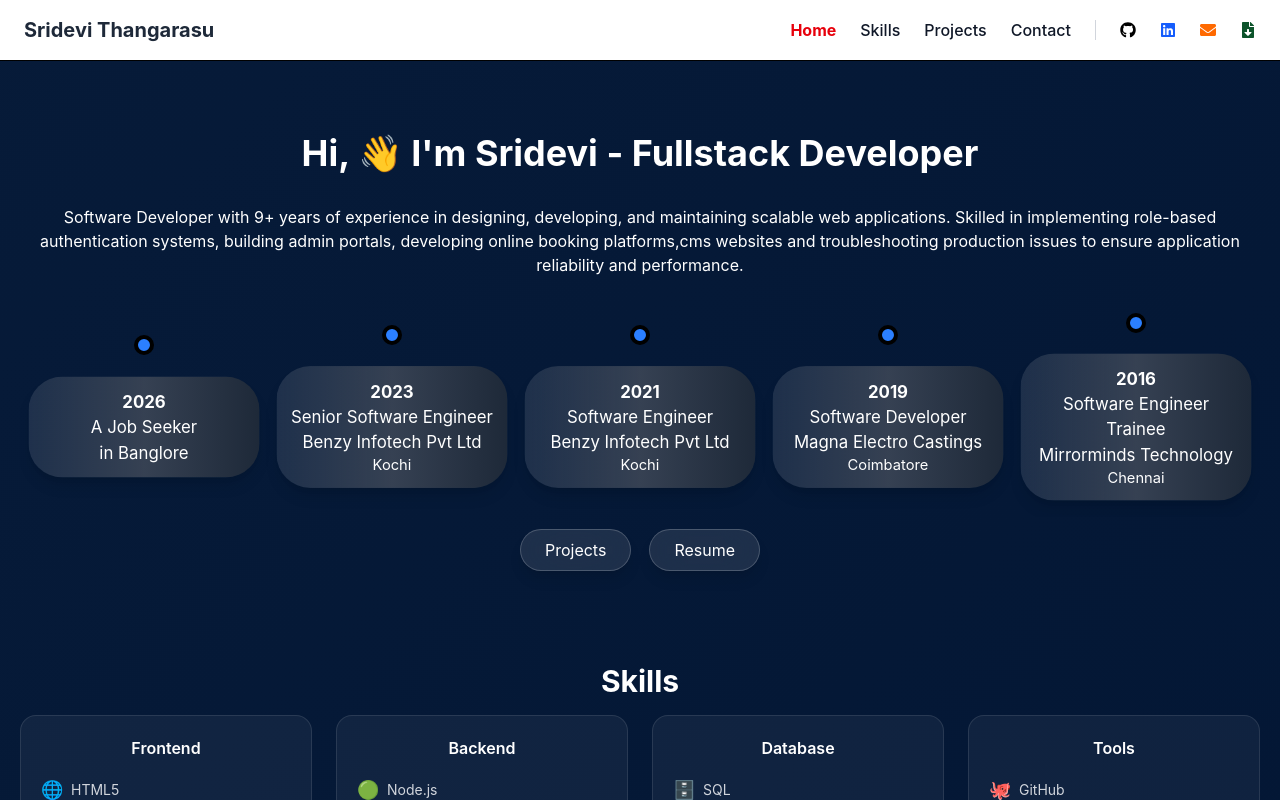
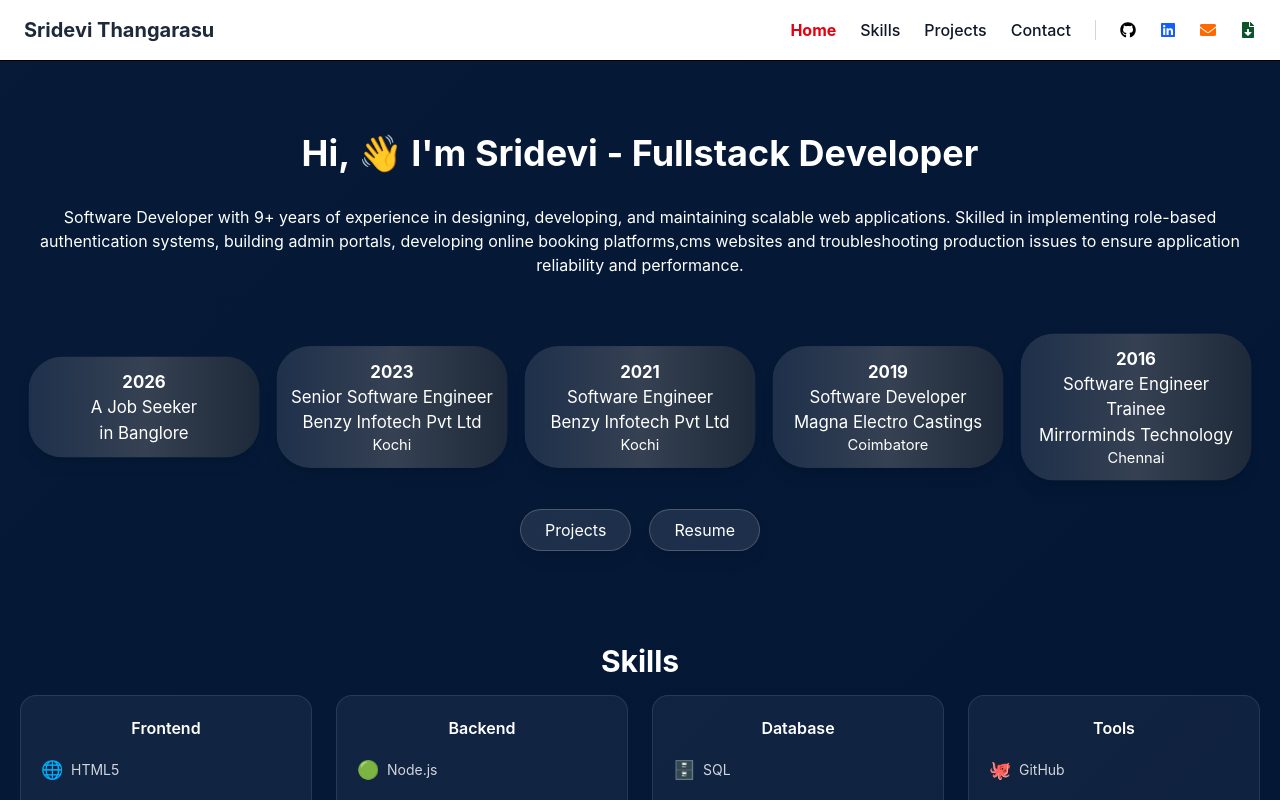
Before and after one commit to shreedevi7195-sketch/po, a React app: page / in a window 1280 px wide. Shown: the top 800 px of the page. Built offline with nearby package versions, Linux system fonts and the light colour scheme; the HTML template or start-up script is replaced by a standard one.

Commit message:
template-pf-9-b

```diff
--- a/src/components/PortFolio.jsx
+++ b/src/components/PortFolio.jsx
@@ -500,9 +500,9 @@ export default function Portfolio() {
           <div key={index} className="flex flex-1 flex-col items-center relative">
 
             {/* Dot */}
-            <div className="hidden md:flex w-5 h-5 bg-blue-500 rounded-full z-10 border-4 border-black">
-              {/* <h4 className="font-bold">{item.year}</h4> */}
-            </div>
+            {/* <div className="hidden md:flex w-5 h-5 bg-blue-500 rounded-full z-10 border-4 border-black">
+
+            </div> */}
 
             {/* Card */}
             <div className="mt-6 text-white p-3 rounded-4xl shadow-lg w-55 text-center hover:shadow-blue-800/50 scale-105 transition bg-gradient-to-r  bg-white/10 via-gray-700 to-gray-800">
```
